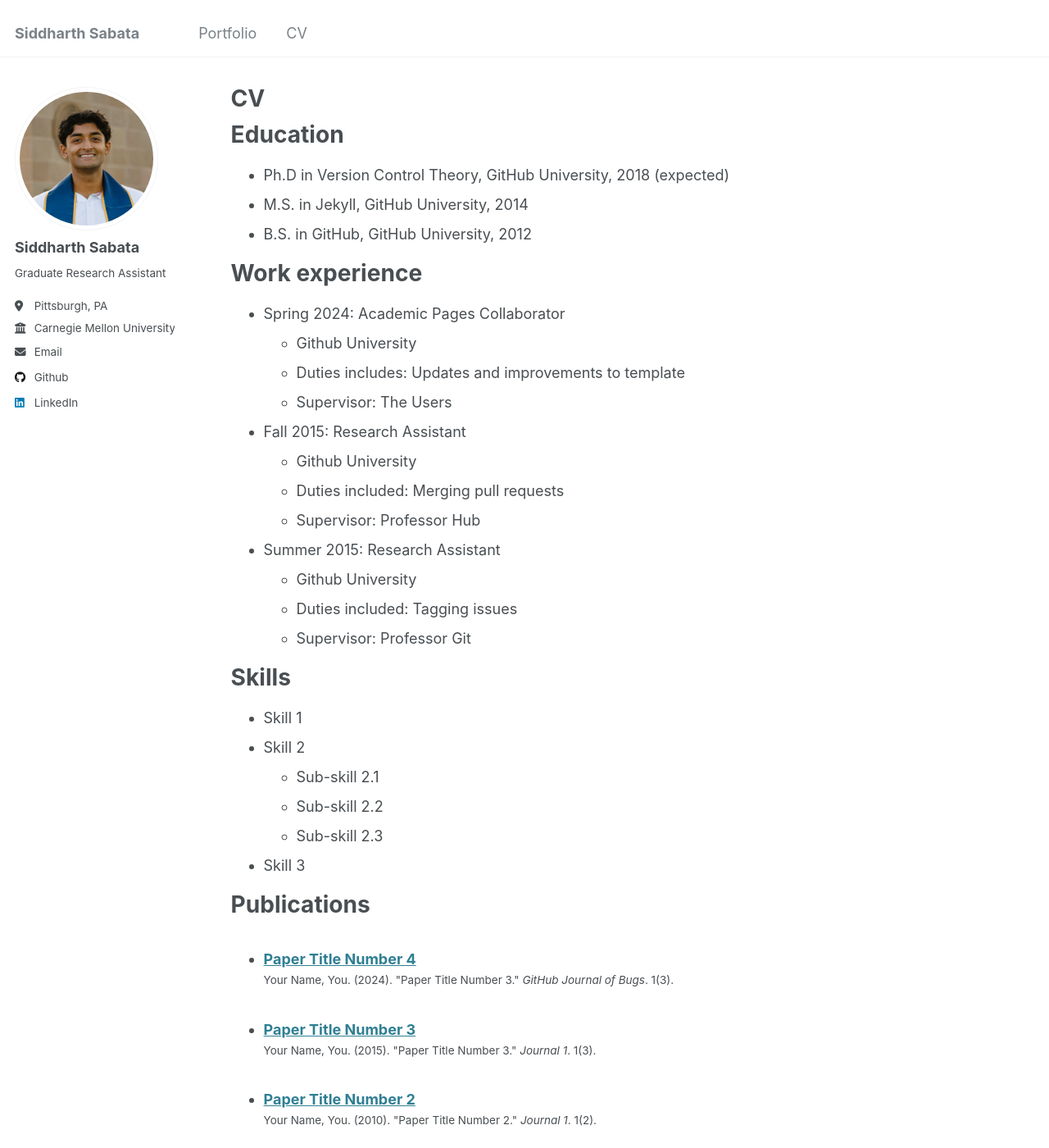
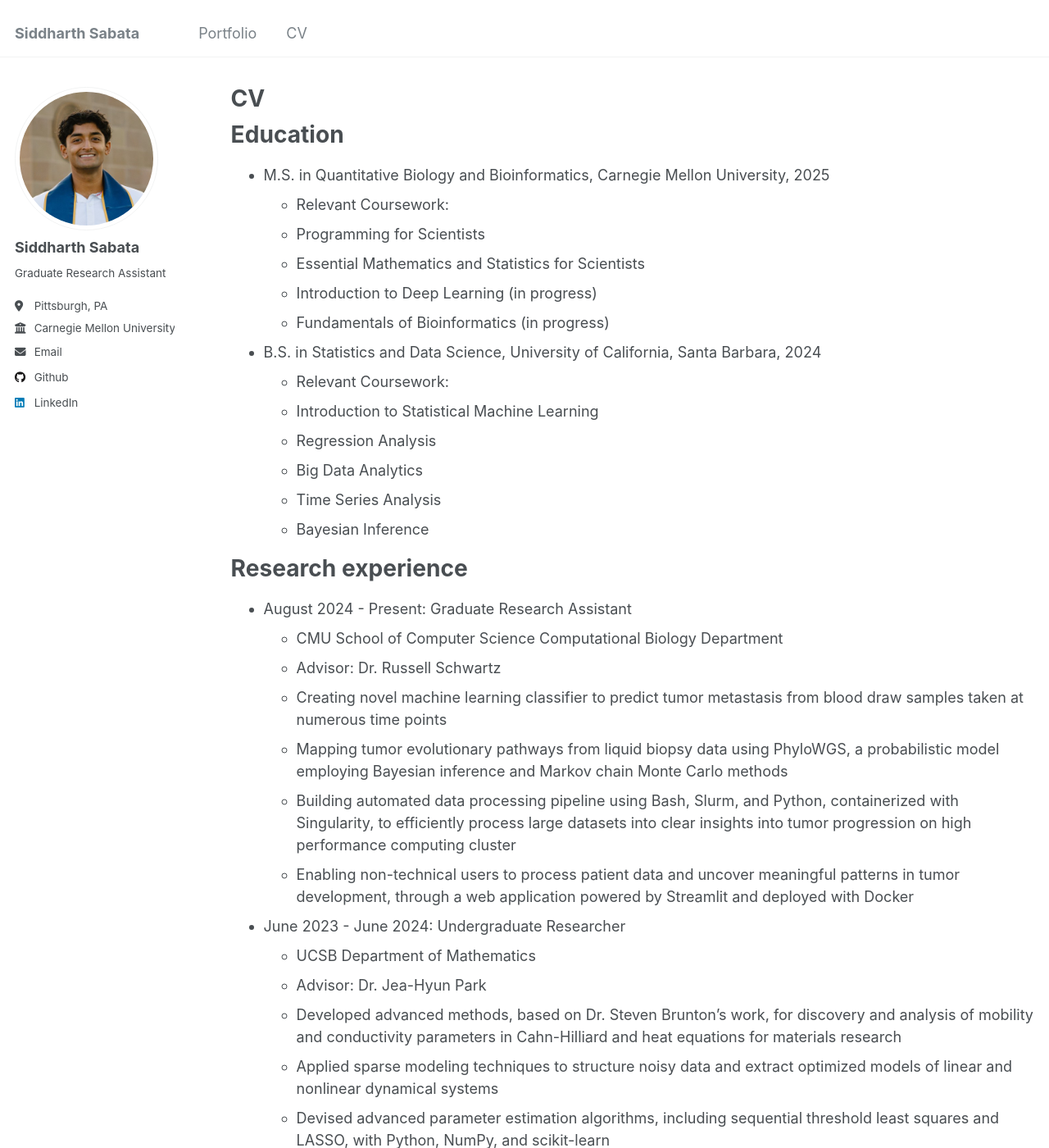
Before and after one commit to siddsabata/siddsabata.github.io, a Jekyll site: the page built from _pages/cv.md, in a window 1280 px wide and 1400 px high. Shown: the whole window at 82% size. Built offline with Jekyll 4.4.1, drawn with Linux system fonts in a browser that asks for light colours; some of the changed text lies outside the part shown.

Commit message:
Update cv.md

```diff
--- a/_pages/cv.md
+++ b/_pages/cv.md
@@ -11,54 +11,48 @@ redirect_from:
 
 Education
 ======
-* Ph.D in Version Control Theory, GitHub University, 2018 (expected)
-* M.S. in Jekyll, GitHub University, 2014
-* B.S. in GitHub, GitHub University, 2012
+* M.S. in Quantitative Biology and Bioinformatics, Carnegie Mellon University, 2025
+  * Relevant Coursework:
+  * Programming for Scientists
+  * Essential Mathematics and Statistics for Scientists
+  * Introduction to Deep Learning (in progress)
+  * Fundamentals of Bioinformatics (in progress)
+* B.S. in Statistics and Data Science, University of California, Santa Barbara, 2024
+  * Relevant Coursework:
+  * Introduction to Statistical Machine Learning
+  * Regression Analysis
+  * Big Data Analytics
+  * Time Series Analysis
+  * Bayesian Inference
 
-Work experience
+Research experience
 ======
-* Spring 2024: Academic Pages Collaborator
-  * Github University
-  * Duties includes: Updates and improvements to template
-  * Supervisor: The Users
+* August 2024 - Present: Graduate Research Assistant
+  * CMU School of Computer Science Computational Biology Department
+  * Advisor: Dr. Russell Schwartz
+  * Creating novel machine learning classifier to predict tumor metastasis from blood draw samples taken at numerous time points
+  * Mapping tumor evolutionary pathways from liquid biopsy data using PhyloWGS, a probabilistic model employing Bayesian inference and Markov chain Monte Carlo methods
+  * Building automated data processing pipeline using Bash, Slurm, and Python, containerized with Singularity, to efficiently process large datasets into clear insights into tumor progression on high performance computing cluster
+  * Enabling non-technical users to process patient data and uncover meaningful patterns in tumor development, through a web application powered by Streamlit and deployed with Docker
 
-* Fall 2015: Research Assistant
-  * Github University
-  * Duties included: Merging pull requests
-  * Supervisor: Professor Hub
-
-* Summer 2015: Research Assistant
-  * Github University
-  * Duties included: Tagging issues
-  * Supervisor: Professor Git
+* June 2023 - June 2024: Undergraduate Researcher
+  * UCSB Department of Mathematics
+  * Advisor: Dr. Jea-Hyun Park
+  * Developed advanced methods, based on Dr. Steven Brunton's work, for discovery and analysis of mobility and conductivity parameters in Cahn-Hilliard and heat equations for materials research
+  * Applied sparse modeling techniques to structure noisy data and extract optimized models of linear and nonlinear dynamical systems
+  * Devised advanced parameter estimation algorithms, including sequential threshold least squares and LASSO, with Python, NumPy, and scikit-learn
 
 Skills
 ======
-* Skill 1
-* Skill 2
-  * Sub-skill 2.1
-  * Sub-skill 2.2
-  * Sub-skill 2.3
-* Skill 3
-
-Publications
-======
-  <ul>{% for post in site.publications reversed %}
-    {% include archive-single-cv.html %}
-  {% endfor %}</ul>
-
-Talks
-======
-  <ul>{% for post in site.talks reversed %}
-    {% include archive-single-talk-cv.html  %}
-  {% endfor %}</ul>
-
-Teaching
-======
-  <ul>{% for post in site.teaching reversed %}
-    {% include archive-single-cv.html %}
-  {% endfor %}</ul>
-
-Service and leadership
-======
-* Currently signed in to 43 different slack teams
+* Python
+  * NumPy
+  * pandas
+  * scikit-learn
+  * SciPy
+  * PyTorch
+* R
+* Go
+  * Parallel programming
+* SQL
+* Git
+* Docker
```
